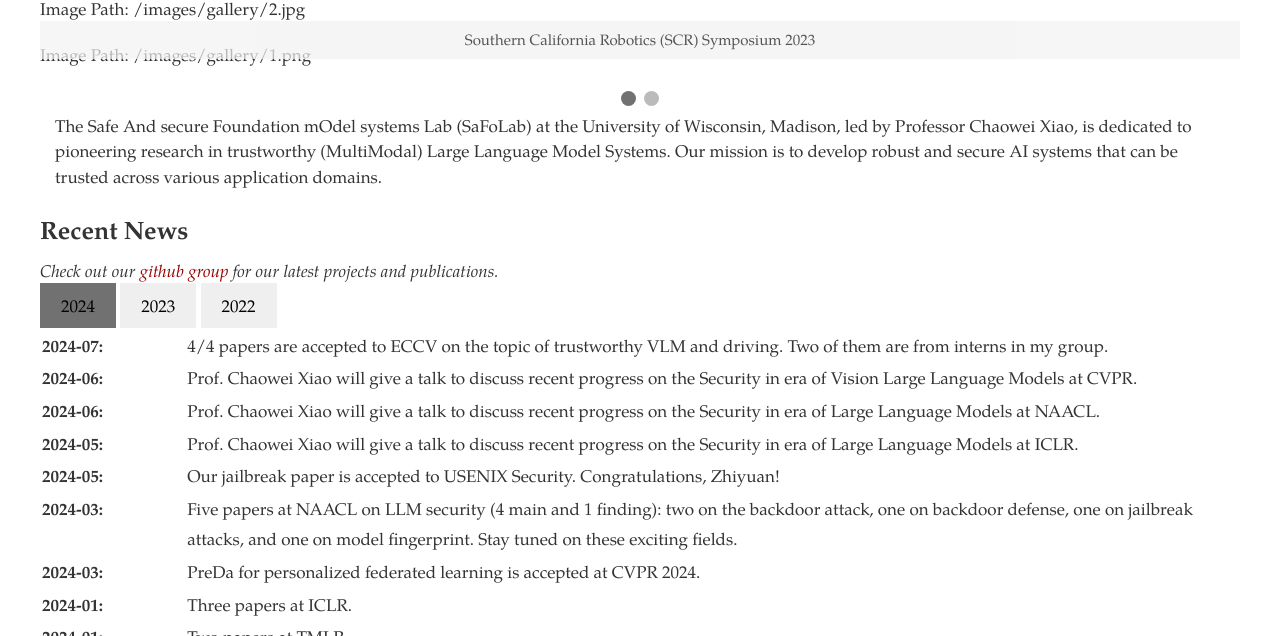
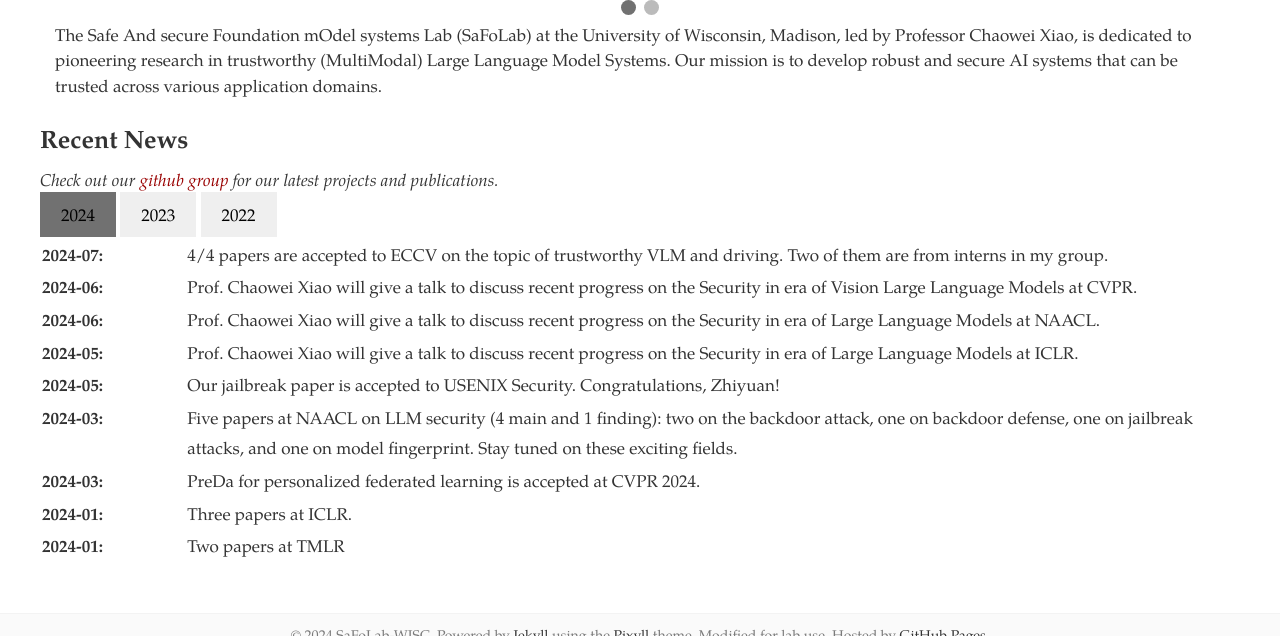
Before and after one commit to SaFoLab-WISC/SaFoLab-Wisc.github.io, a Jekyll site: the page built from index.html, in a window 1280 px wide and 900 px high, scrolled down 600 px, cut to the strip 264-900 px from the top of the window. Built offline with Jekyll 4.4.1, drawn with Linux system fonts in a browser that asks for light colours; nearby versions of some CDN libraries; a style sheet for code colours, icons or effects is not loaded.

Commit message:
Build site at 2024-07-02 17:14:40 UTC.

```diff
--- a/index.html
+++ b/index.html
@@ -120,7 +120,7 @@ img {vertical-align: middle}
         {% endif %}
       </div>
       <!-- Debugging Output -->
-      <p>Image Path: {{ site.baseurl }}/images/gallery/{{ image.filename }}</p>
+      <!-- <p>Image Path: {{ site.baseurl }}/images/gallery/{{ image.filename }}</p> -->
     {% endfor %}
     <a class="prev" onclick="plusSlides(-1)">&#10094;</a>
     <a class="next" onclick="plusSlides(1)">&#10095;</a>
@@ -131,6 +131,7 @@ img {vertical-align: middle}
     {% endfor %}
   </div>
 </div>
+
   <p style="padding-left:15px; padding-right:15px;">
     The Safe And secure Foundation mOdel systems Lab (SaFoLab) at the University of Wisconsin, Madison, led by Professor Chaowei Xiao, is dedicated to pioneering research in trustworthy (MultiModal) Large Language Model Systems.
     Our mission is to develop robust and secure AI systems that can be trusted across various application domains.
```
